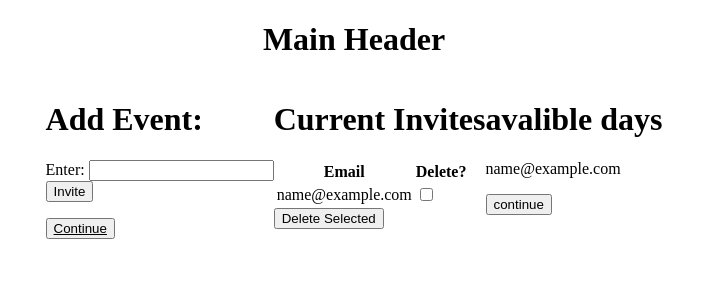
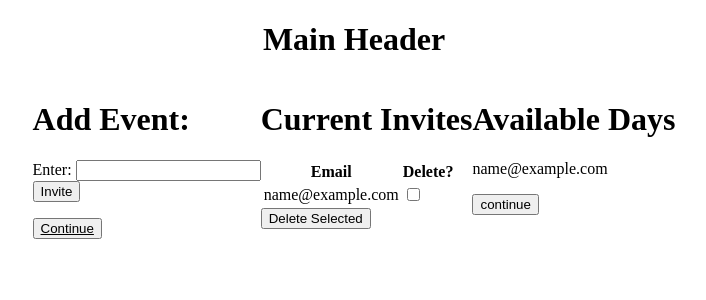
Before and after one commit to Isaaq-Khader/PlanIt, a Python web app: template templates/invite.html in a window 1280 px wide. Shown: the top 300 px of the page, without its empty margins (286-992 px from the left). Run offline with Jinja, Linux system fonts and the light colour scheme; the template is opened without the code that fills it: most values are stand-ins (such as "Sample title", 1, 10 or a date in 2020).

Commit message:
fixed spelling of "available days"

```diff
--- a/templates/invite.html
+++ b/templates/invite.html
@@ -45,7 +45,7 @@
         <!-- This page is for choosing what day everyone will hang out -->
 
         <div id="avalible_days">
-        <h1>avalible days</h1>
+        <h1>Available Days</h1>
         {% for name in invites %}
         <p>{{name.email}}</p>
         {% endfor %}
```
